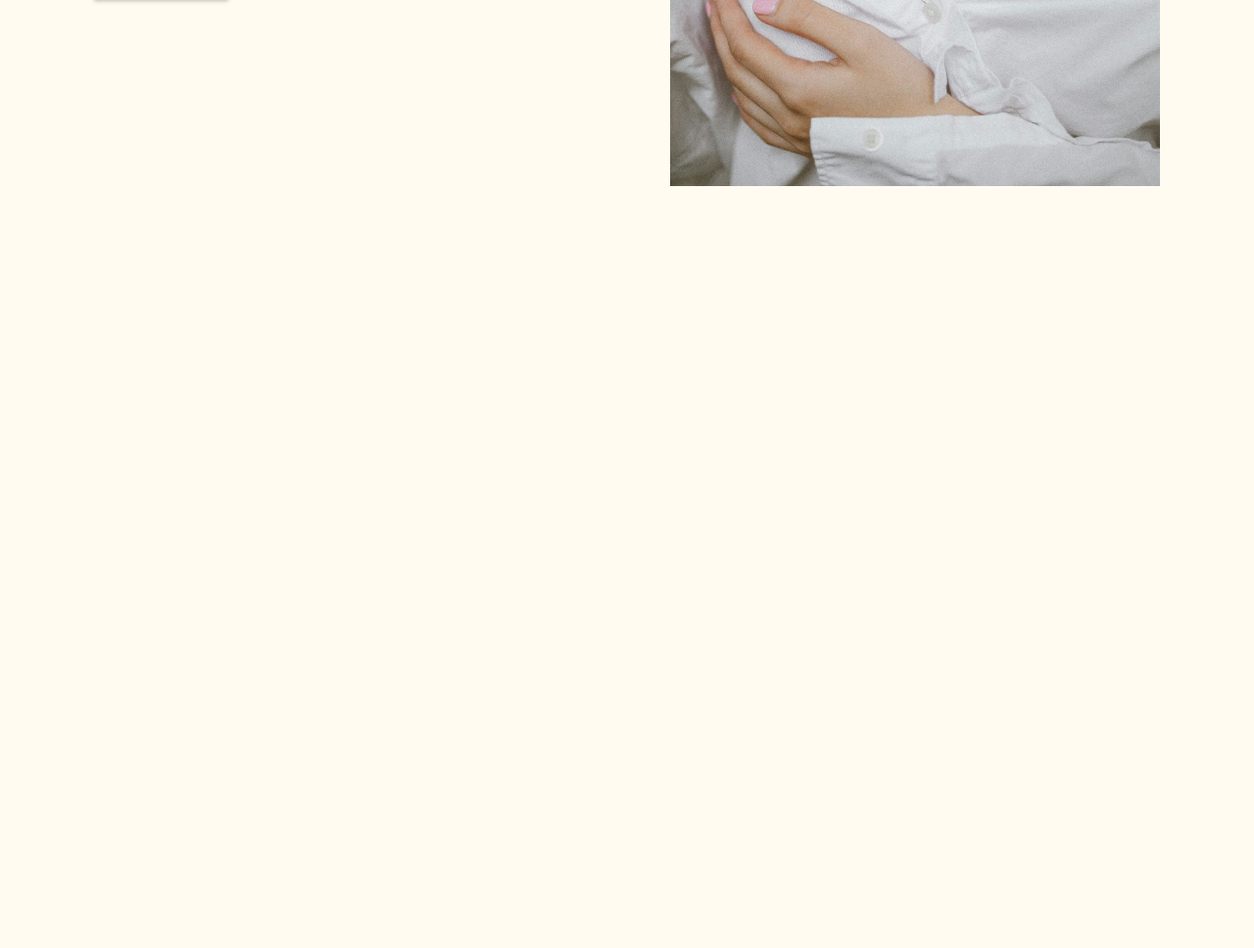
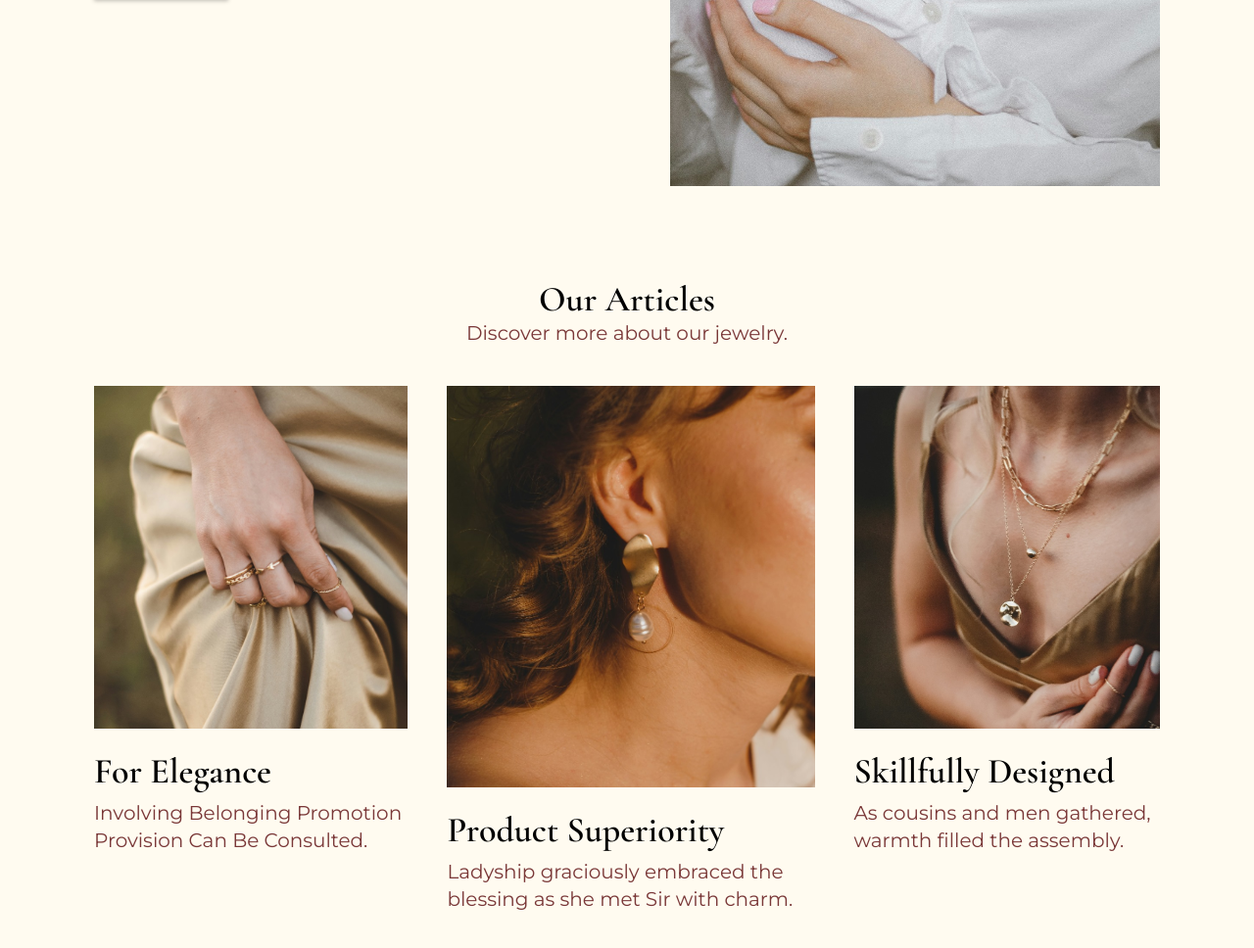
Before and after one commit to hmdnu/jewelry-shop, a website: page src/index.html in a window 1280 px wide. Shown: the part 3794-4762 px from the top of the page at 98% size. Before the commit the page ends 4024 px from the top, so only its background shows below. Drawn offline with nearby package versions, Linux system fonts and the light colour scheme.

Commit message:
add section 6

```diff
--- a/src/index.html
+++ b/src/index.html
@@ -210,7 +210,6 @@
     <!-- end section 3 -->
     <!-- section 4 -->
     <section class="section-container max-md:mt-10 mt-52">
-      <div>
       <!-- card 1 -->
       <div class="flex md:flex-row flex-col items-center justify-between mb-[50px]">
         <img
@@ -223,8 +222,8 @@
           <div>
             <h1 class="heading-2 mb-5">Promise Ring</h1>
             <p class="paragraph">
-                Our skilled team of 3D modelers and artisans has the capability to craft any ring design you can dream
-                of, no matter how intricate
+              Our skilled team of 3D modelers and artisans has the capability to craft any ring design you can dream of,
+              no matter how intricate
             </p>
             <div class="w-full flex max-md:justify-center mt-5">
               <button
@@ -261,7 +260,6 @@
           </div>
         </div>
       </div>
-      </div>
     </section>
     <!-- end section 4 -->
     <!-- section 5 -->
@@ -286,8 +284,54 @@
         alt="woman"
       />
     </section>
+    <!-- end section 5 -->
+    <!-- section 6 -->
+    <section class="section-container">
+      <div class="text-center">
+        <h1 class="heading-3">Our Articles</h1>
+        <h2 class="paragraph">Discover more about our jewelry.</h2>
+      </div>
 
-    <!-- end section 5 -->
+      <div class="mt-10 flex max-md:flex-col justify-between max-md:justify-center gap-10">
+        <!-- card 1 -->
+        <div class="cursor-pointer">
+          <img
+            class="w-full h-[350px] object-cover object-[50%_30%] max-md:mx-auto"
+            src="/public/img/woman-5.jpeg"
+            alt="woman"
+          />
+          <div class="mt-6">
+            <h3 class="heading-3 mb-2">For Elegance</h3>
+            <p class="paragraph">Involving Belonging Promotion Provision Can Be Consulted.</p>
+          </div>
+        </div>
+        <!-- card 2 -->
+        <div class="cursor-pointer">
+          <img
+            class="w-full h-[410px] object-cover object-[50%_30%] max-md:mx-auto"
+            src="/public/img/woman-3.jpeg"
+            alt="woman"
+          />
+          <div class="mt-6">
+            <h3 class="heading-3 mb-2">Product Superiority</h3>
+            <p class="paragraph">Ladyship graciously embraced the blessing as she met Sir with charm.</p>
+          </div>
+        </div>
+        <!-- card 3 -->
+        <div class="cursor-pointer">
+          <img
+            class="w-full h-[350px] object-cover object-[50%_30%] max-md:mx-auto"
+            src="/public/img/woman-6.jpeg"
+            alt="woman"
+          />
+          <div class="mt-6">
+            <h3 class="heading-3 mb-2">Skillfully Designed</h3>
+            <p class="paragraph">As cousins and men gathered, warmth filled the assembly.</p>
+          </div>
+        </div>
+      </div>
+    </section>
+    <!-- end section 6 -->
     <script src="script.js"></script>
   </body>
 </html>
```
Lines whose indentation alone changed are shown as unchanged.
